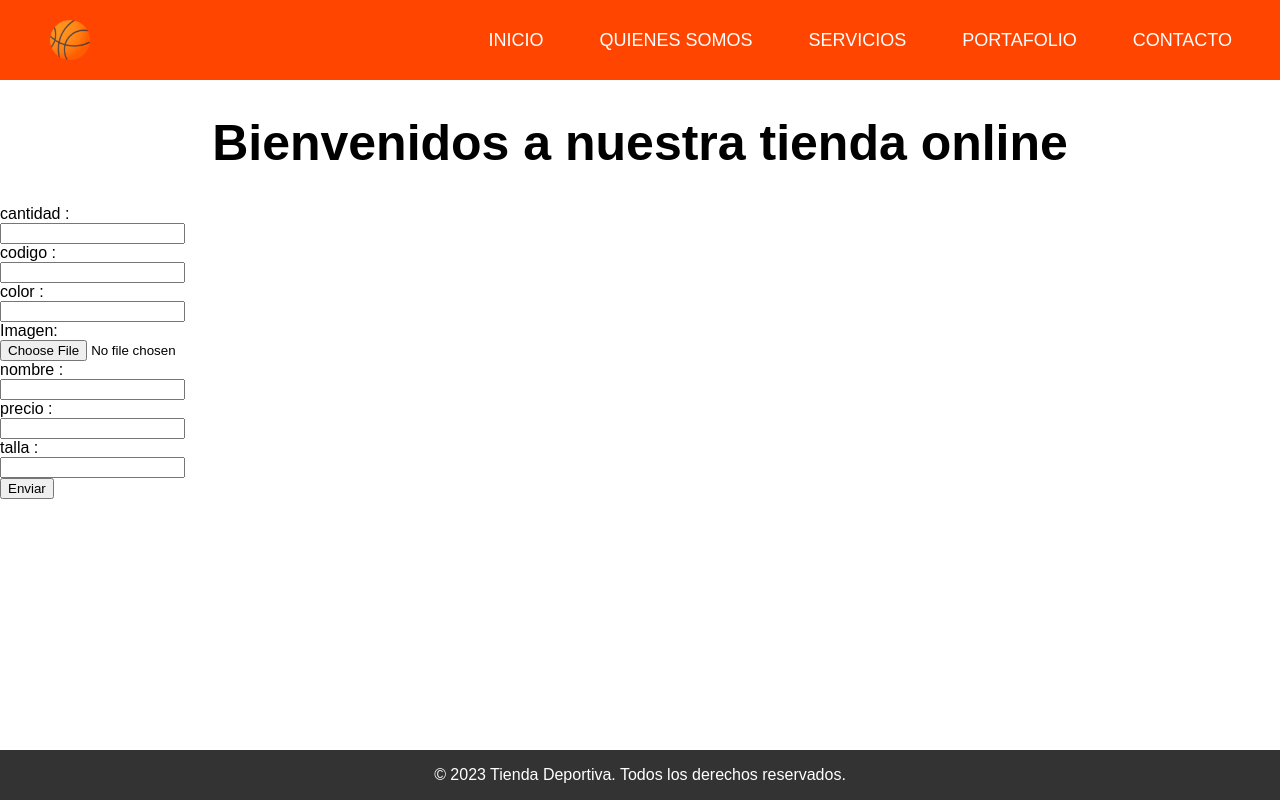
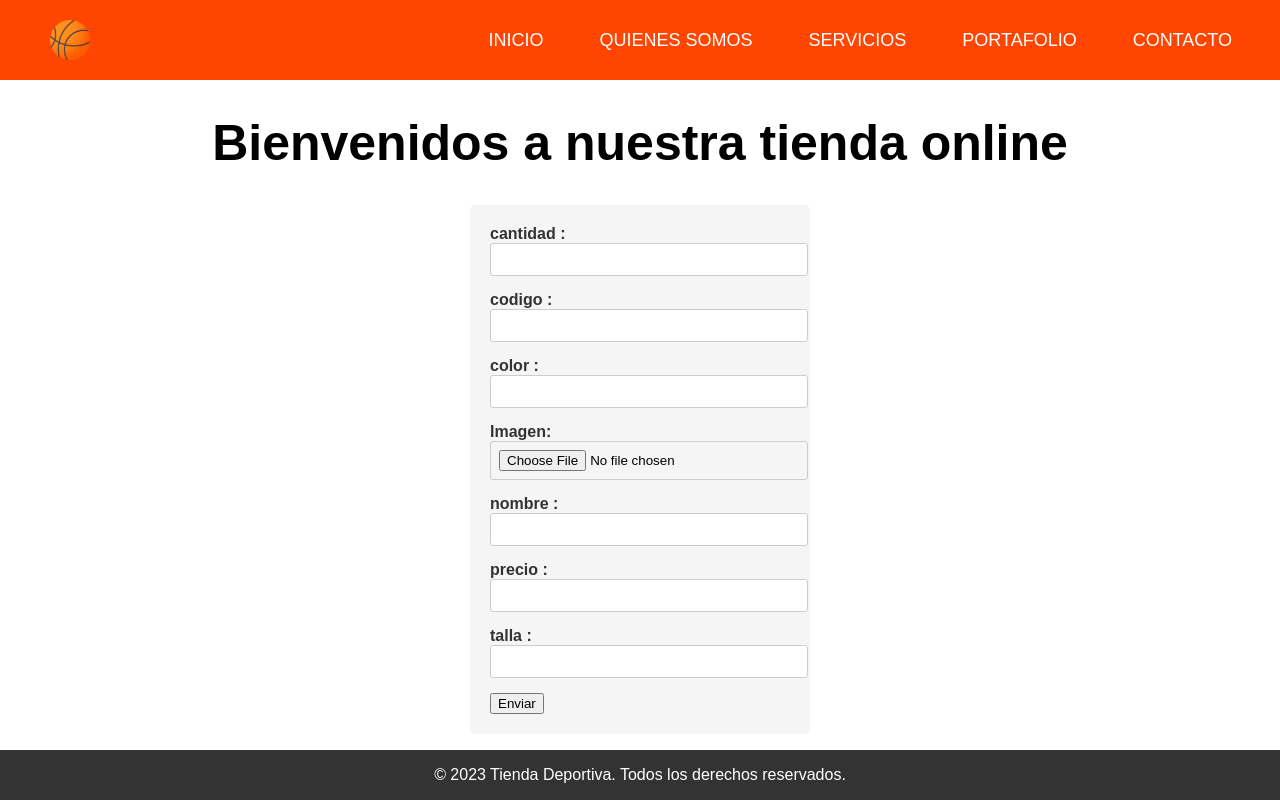
Before and after one commit to jhfranco2/tienda-online-deportiva-front, an Angular app: page /crear-item in a window 1280 px wide. Built offline with nearby package versions, Linux system fonts and the light colour scheme.

Commit message:
algunos estilos a crear y que redirija a la pagina principal

```diff
--- a/src/app/componentes/items/crear/crear.component.css
+++ b/src/app/componentes/items/crear/crear.component.css
@@ -0,0 +1,74 @@
+.formulario-deportivo {
+    background-color: #f5f5f5;
+    padding: 20px;
+    border-radius: 5px;
+    width: 300px;
+    margin: 0 auto;
+  }
+
+  .form-group {
+    margin-bottom: 15px;
+  }
+
+  label {
+    font-weight: bold;
+    color: #333;
+  }
+
+  input[type="text"],
+  input[type="file"] {
+    width: 100%;
+    padding: 8px;
+    border: 1px solid #ccc;
+    border-radius: 3px;
+  }
+
+  .btn-submit {
+    background-color: #ff6600;
+    color: #fff;
+    border: none;
+    padding: 10px 20px;
+    border-radius: 3px;
+    cursor: pointer;
+  }
+
+  .btn-submit:hover {
+    background-color: #e65c00;
+  }
+  .formulario-deportivo {
+    background-color: #f5f5f5;
+    padding: 20px;
+    border-radius: 5px;
+    width: 300px;
+    margin: 0 auto;
+  }
+
+  .form-group {
+    margin-bottom: 15px;
+  }
+
+  label {
+    font-weight: bold;
+    color: #333;
+  }
+
+  input[type="text"],
+  input[type="file"] {
+    width: 100%;
+    padding: 8px;
+    border: 1px solid #ccc;
+    border-radius: 3px;
+  }
+
+  .btn-submit {
+    background-color: #ff6600;
+    color: #fff;
+    border: none;
+    padding: 10px 20px;
+    border-radius: 3px;
+    cursor: pointer;
+  }
+
+  .btn-submit:hover {
+    background-color: #e65c00;
+  }
--- a/src/app/componentes/items/crear/crear.component.html
+++ b/src/app/componentes/items/crear/crear.component.html
@@ -1,31 +1,31 @@
-<form (ngSubmit)="enviarItem()" enctype="multipart/form-data" method="post">
+<form (ngSubmit)="enviarItem()" enctype="multipart/form-data" method="post" class="formulario-deportivo">
     <div>
         <label for="cantidad">cantidad :</label><br>
-        <input type="text" id="cantidad" name="cantidad" [(ngModel)]="item.cantidad" required>
+        <input class="form-group" type="text" id="cantidad" name="cantidad" [(ngModel)]="item.cantidad" required>
     </div>
     <div>
         <label for="codigo">codigo :</label><br>
-        <input type="text" id="codigo" name="codigo" [(ngModel)]="item.codigo" required>
+        <input class="form-group"  type="text" id="codigo" name="codigo" [(ngModel)]="item.codigo" required>
     </div>
     <div>
         <label for="color">color :</label><br>
-        <input type="text" id="color" name="color" [(ngModel)]="item.color" required>
+        <input class="form-group"  type="text" id="color" name="color" [(ngModel)]="item.color" required>
     </div>
     <div>
         <label for="imagen">Imagen:</label><br>
-        <input type="file" id="imagen" name="imagen" (change)="onFileSelected($event)" required>
+        <input class="form-group"  type="file" id="imagen" name="imagen" (change)="onFileSelected($event)" required>
     </div>
     <div>
         <label for="nombre">nombre :</label><br>
-        <input type="text" id="nombre" name="nombre" [(ngModel)]="item.nombre" required>
+        <input class="form-group"  type="text" id="nombre" name="nombre" [(ngModel)]="item.nombre" required>
     </div>
     <div>
         <label for="precio">precio :</label><br>
-        <input type="text" id="precio" name="precio" [(ngModel)]="item.precio" required>
+        <input class="form-group"  type="text" id="precio" name="precio" [(ngModel)]="item.precio" required>
     </div>
     <div>
         <label for="talla">talla :</label><br>
-        <input type="text" id="talla" name="talla" [(ngModel)]="item.talla" required>
+        <input class="form-group"  type="text" id="talla" name="talla" [(ngModel)]="item.talla" required>
     </div>
     <div>
         <button type="submit">Enviar</button>
--- a/src/app/componentes/items/crear/crear.component.ts
+++ b/src/app/componentes/items/crear/crear.component.ts
@@ -1,6 +1,7 @@
 import { Component, OnInit } from '@angular/core';
 import { Items } from 'src/app/modelos/tienda.model';
 import { TiendaService } from 'src/app/servicios/tienda.service';
+import { Router } from '@angular/router';
 
 @Component({
   selector: 'app-crear',
@@ -10,24 +11,26 @@ import { TiendaService } from 'src/app/servicios/tienda.service';
 export class CrearComponent implements OnInit {
 
   item: Items = new Items();
-  imagenSeleccionada: File = new File([],'sin_imagen.png');
+  imagenSeleccionada: File = new File([], 'sin_imagen.png');
 
-  constructor(private tiendaService: TiendaService) { }
+  constructor(private tiendaService: TiendaService, private router: Router) { }
 
   ngOnInit(): void {
+
   }
 
-  enviarItem(){
+  enviarItem() {
     this.tiendaService.crear(this.item).subscribe((
-      response)=>{
-        console.log(response);
-    }, (e:Error) =>{
+      response) => {
+      console.log(response);
+      this.router.navigate(['']);
+    }, (e: Error) => {
       console.log(this.item);
       console.log(e);
     });
   }
 
-  onFileSelected(event: any){
+  onFileSelected(event: any) {
     this.imagenSeleccionada = event.target.files[0];
     this.item.imagen = this.imagenSeleccionada;
 
```
